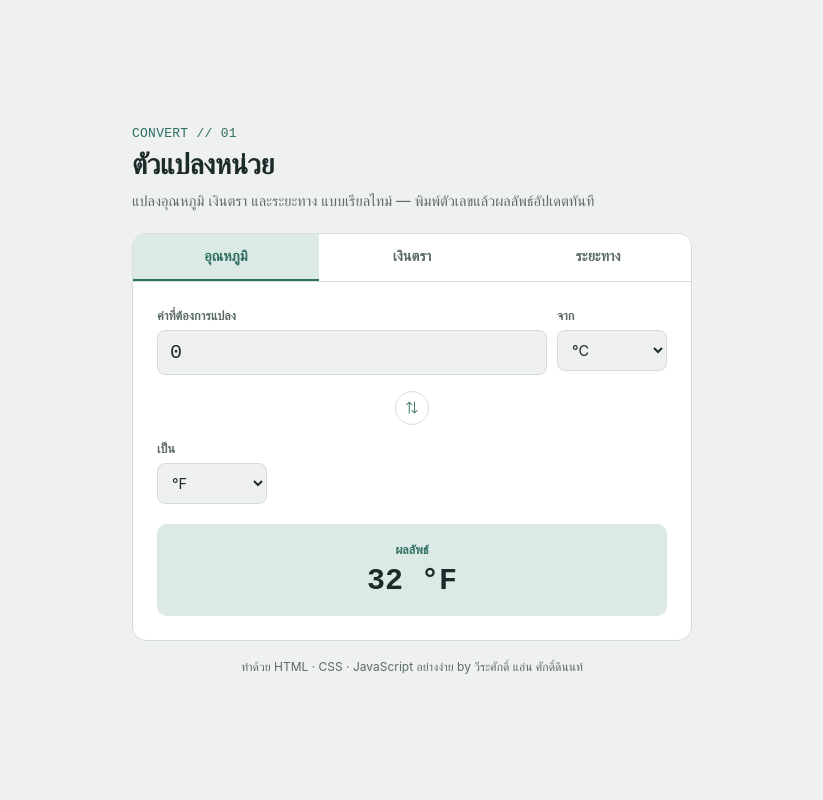
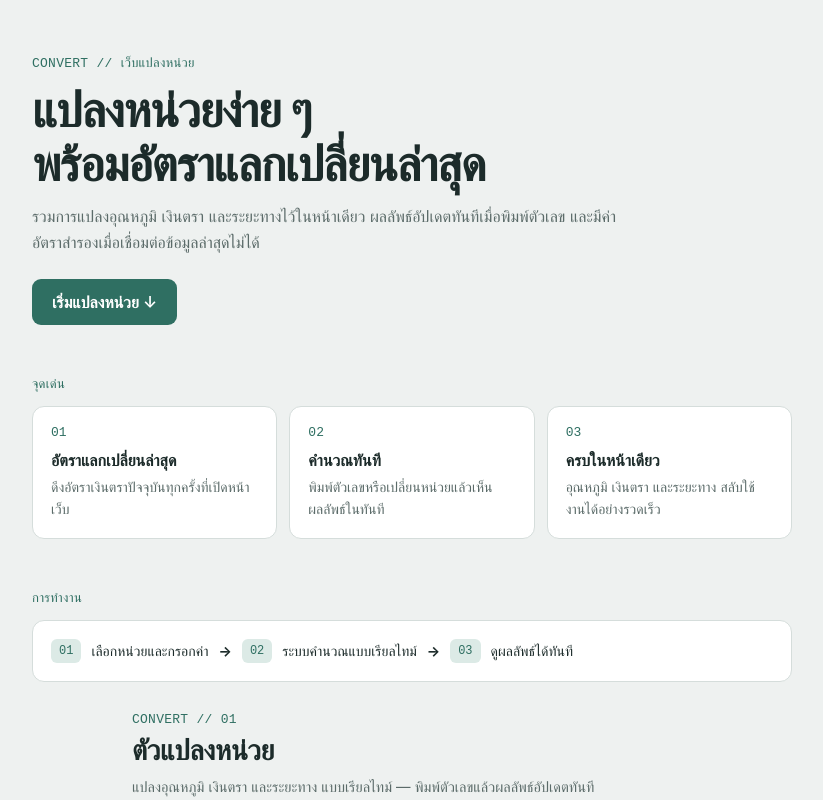
Before and after one commit to mindet24/MNcalculate, a plain HTML site: page index.html in a window 1280 px wide. Shown: the top 800 px of the page, without its empty margins (228-1051 px from the left). Drawn offline with Linux system fonts and the light colour scheme; no server answers.

Commit message:
Combine presentation and converter on homepage

```diff
--- a/index.html
+++ b/index.html
@@ -25,15 +25,106 @@
     color: var(--ink);
     font-family: var(--sans);
     min-height: 100vh;
-    display:flex;
-    align-items:center;
-    justify-content:center;
-    padding: 32px 16px;
+    padding: 0 16px 32px;
   }
 
   .wrap{
     width:100%;
     max-width: 560px;
+    margin: 0 auto;
+  }
+
+  .intro{
+    max-width: 760px;
+    margin: 0 auto;
+    padding: 56px 0 30px;
+  }
+
+  .intro-kicker, .intro-label{
+    font-family: var(--mono);
+    font-size: 13px;
+    color: var(--accent);
+    letter-spacing: .02em;
+  }
+
+  .intro h1{
+    max-width: 680px;
+    margin: 12px 0;
+    font-size: clamp(32px, 6vw, 48px);
+    line-height: 1.12;
+    letter-spacing: -.025em;
+  }
+
+  .intro-lede{
+    max-width: 600px;
+    margin: 0;
+    color: var(--ink-soft);
+    font-size: 16px;
+    line-height: 1.65;
+  }
+
+  .intro-cta{
+    display: inline-block;
+    margin-top: 24px;
+    padding: 13px 20px;
+    border-radius: 9px;
+    background: var(--accent);
+    color: #fff;
+    font-weight: 600;
+    text-decoration: none;
+  }
+
+  .intro-label{ margin: 52px 0 14px; }
+
+  .feature-grid{
+    display:grid;
+    grid-template-columns: repeat(3, 1fr);
+    gap: 12px;
+  }
+
+  .feature-card{
+    padding: 18px;
+    background: var(--panel);
+    border: 1px solid var(--line);
+    border-radius: 12px;
+  }
+
+  .feature-card .number{
+    font-family: var(--mono);
+    color: var(--accent);
+    font-size: 13px;
+  }
+
+  .feature-card h2{
+    margin: 10px 0 6px;
+    font-size: 16px;
+  }
+
+  .feature-card p{
+    margin: 0;
+    color: var(--ink-soft);
+    font-size: 14px;
+    line-height: 1.55;
+  }
+
+  .intro-flow{
+    display:flex;
+    align-items:center;
+    gap:10px;
+    padding: 18px;
+    border:1px solid var(--line);
+    border-radius:12px;
+    background: var(--panel);
+    font-size:14px;
+  }
+
+  .intro-flow span{
+    padding: 5px 8px;
+    border-radius: 6px;
+    background: var(--accent-soft);
+    color: var(--accent);
+    font-family: var(--mono);
+    font-size: 12px;
   }
 
   header{
@@ -214,12 +305,48 @@
     h1{ font-size: 23px; }
     .panel{ padding: 20px 16px; }
     .result .value{ font-size: 24px; }
+    .intro{ padding-top: 36px; }
+    .feature-grid{ grid-template-columns: 1fr; }
+    .intro-flow{ align-items:flex-start; flex-direction:column; }
+  }
+
+  @media (min-width: 421px) and (max-width: 640px){
+    .feature-grid{ grid-template-columns: 1fr; }
   }
 </style>
 </head>
 <body>
 
-<div class="wrap">
+<section class="intro" aria-labelledby="intro-title">
+  <div class="intro-kicker">CONVERT // เว็บแปลงหน่วย</div>
+  <h1 id="intro-title">แปลงหน่วยง่าย ๆ<br>พร้อมอัตราแลกเปลี่ยนล่าสุด</h1>
+  <p class="intro-lede">รวมการแปลงอุณหภูมิ เงินตรา และระยะทางไว้ในหน้าเดียว ผลลัพธ์อัปเดตทันทีเมื่อพิมพ์ตัวเลข และมีค่าอัตราสำรองเมื่อเชื่อมต่อข้อมูลล่าสุดไม่ได้</p>
+  <a class="intro-cta" href="#calculator">เริ่มแปลงหน่วย ↓</a>
+
+  <div class="intro-label">จุดเด่น</div>
+  <div class="feature-grid">
+    <article class="feature-card">
+      <div class="number">01</div>
+      <h2>อัตราแลกเปลี่ยนล่าสุด</h2>
+      <p>ดึงอัตราเงินตราปัจจุบันทุกครั้งที่เปิดหน้าเว็บ</p>
+    </article>
+    <article class="feature-card">
+      <div class="number">02</div>
+      <h2>คำนวณทันที</h2>
+      <p>พิมพ์ตัวเลขหรือเปลี่ยนหน่วยแล้วเห็นผลลัพธ์ในทันที</p>
+    </article>
+    <article class="feature-card">
+      <div class="number">03</div>
+      <h2>ครบในหน้าเดียว</h2>
+      <p>อุณหภูมิ เงินตรา และระยะทาง สลับใช้งานได้อย่างรวดเร็ว</p>
+    </article>
+  </div>
+
+  <div class="intro-label">การทำงาน</div>
+  <div class="intro-flow"><span>01</span> เลือกหน่วยและกรอกค่า <b>→</b> <span>02</span> ระบบคำนวณแบบเรียลไทม์ <b>→</b> <span>03</span> ดูผลลัพธ์ได้ทันที</div>
+</section>
+
+<div class="wrap" id="calculator">
   <header>
     <div class="kicker">CONVERT // 01</div>
     <h1>ตัวแปลงหน่วย</h1>
```
